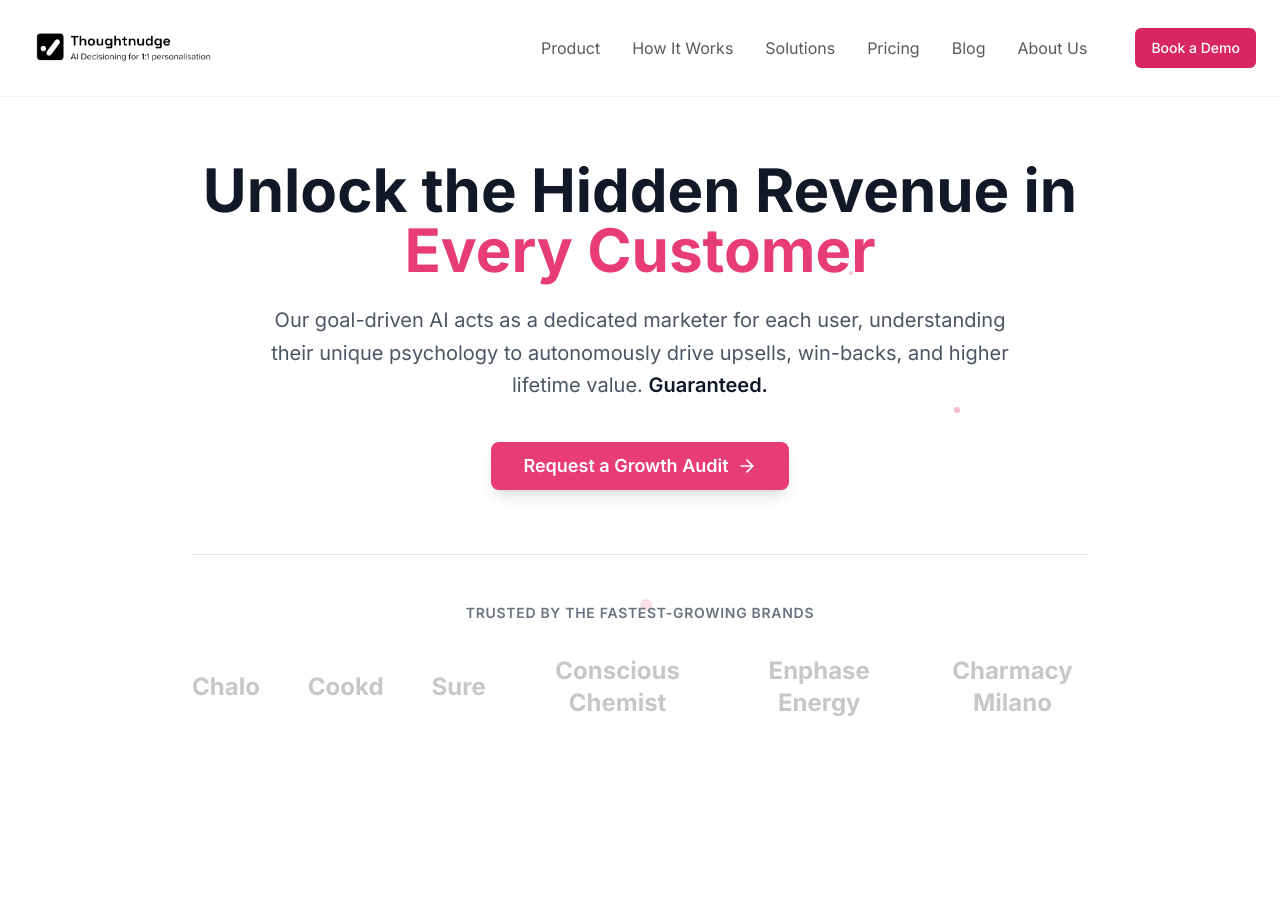
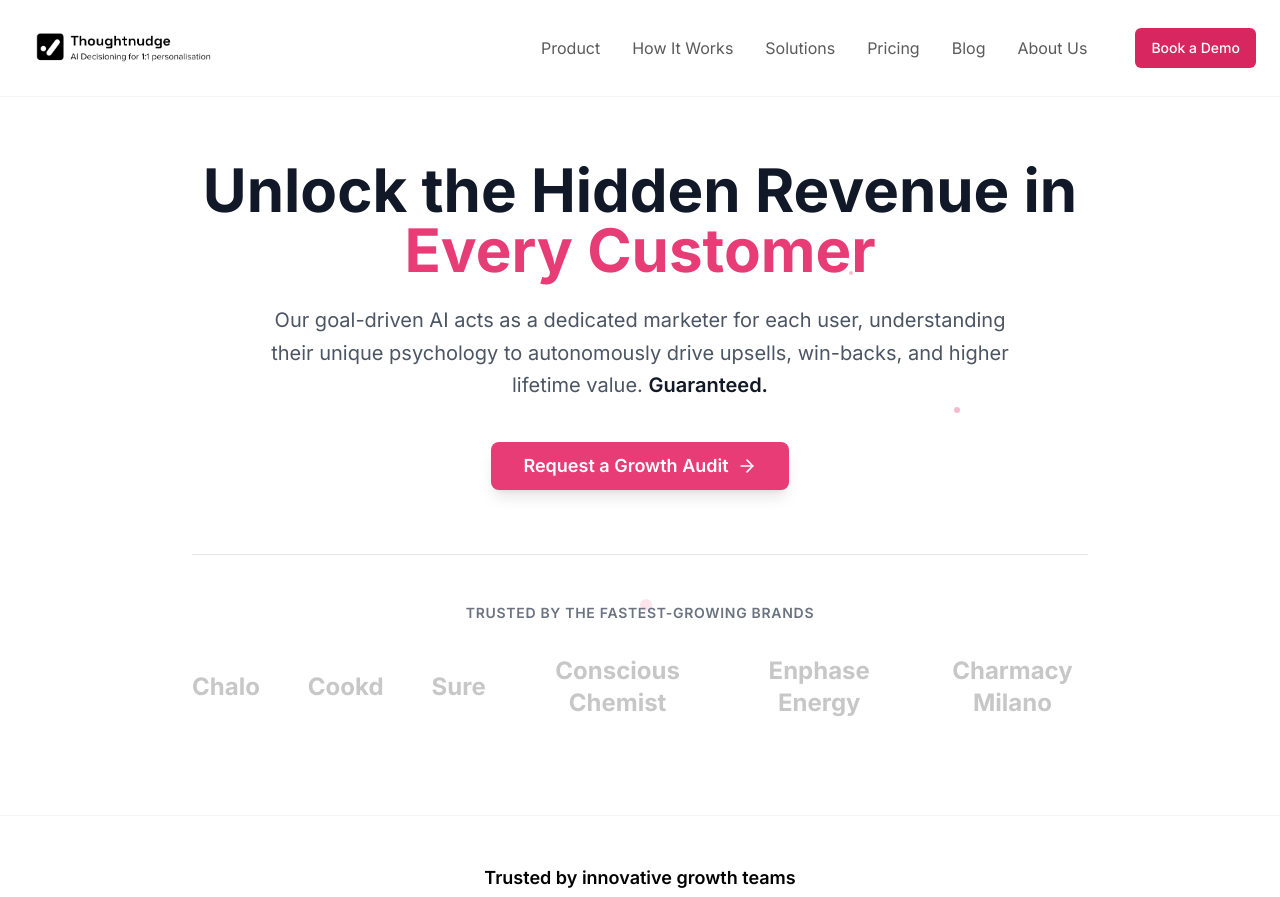
Before and after one commit to SP-Thoughtnudge/nudge-ai-nexus-24, a React (Vite) app: page / in a window 1280 px wide. Shown: the top 897 px of the page. Built offline with nearby package versions, Linux system fonts and the light colour scheme.

Commit message:
Fix: Revert logo cloud changes
Reverted the changes made to the logo cloud component as the user cannot see the implemented modifications.

```diff
--- a/src/pages/Index.tsx
+++ b/src/pages/Index.tsx
@@ -3,6 +3,7 @@ import { useEffect, lazy, Suspense } from "react";
 import Navbar from "@/components/ui/navbar";
 import Footer from "@/components/ui/footer";
 import NewHeroSection from "@/components/home/new-hero-section";
+import LogoCloud from "@/components/home/logo-cloud";
 import LazySection from "@/components/ui/lazy-section";
 
 // Lazy load non-critical sections
@@ -33,6 +34,7 @@ const Index = () => {
       <Navbar />
       <main className="flex-grow">
         <NewHeroSection />
+        <LogoCloud />
         <Suspense fallback={<div className="h-96 bg-gray-50 animate-pulse" />}>
           <LazySection>
             <OutcomesSection />
```
